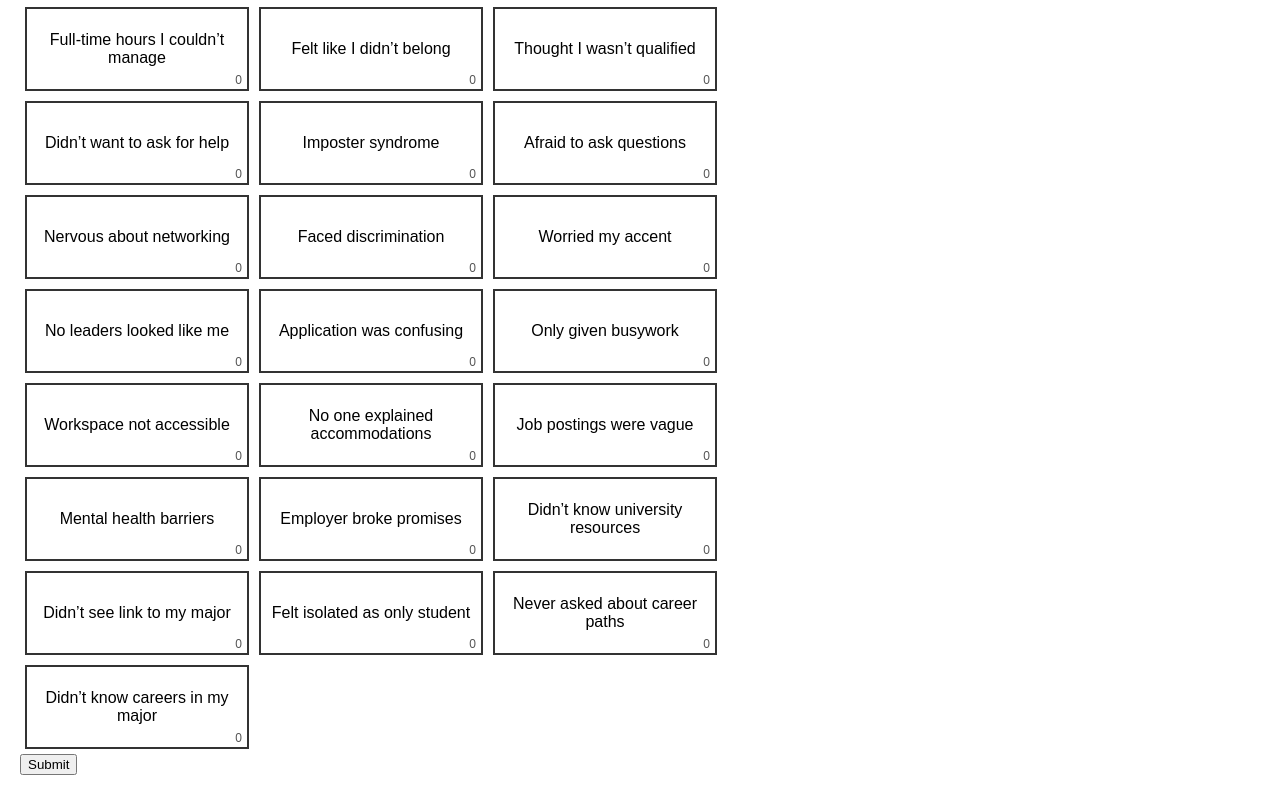
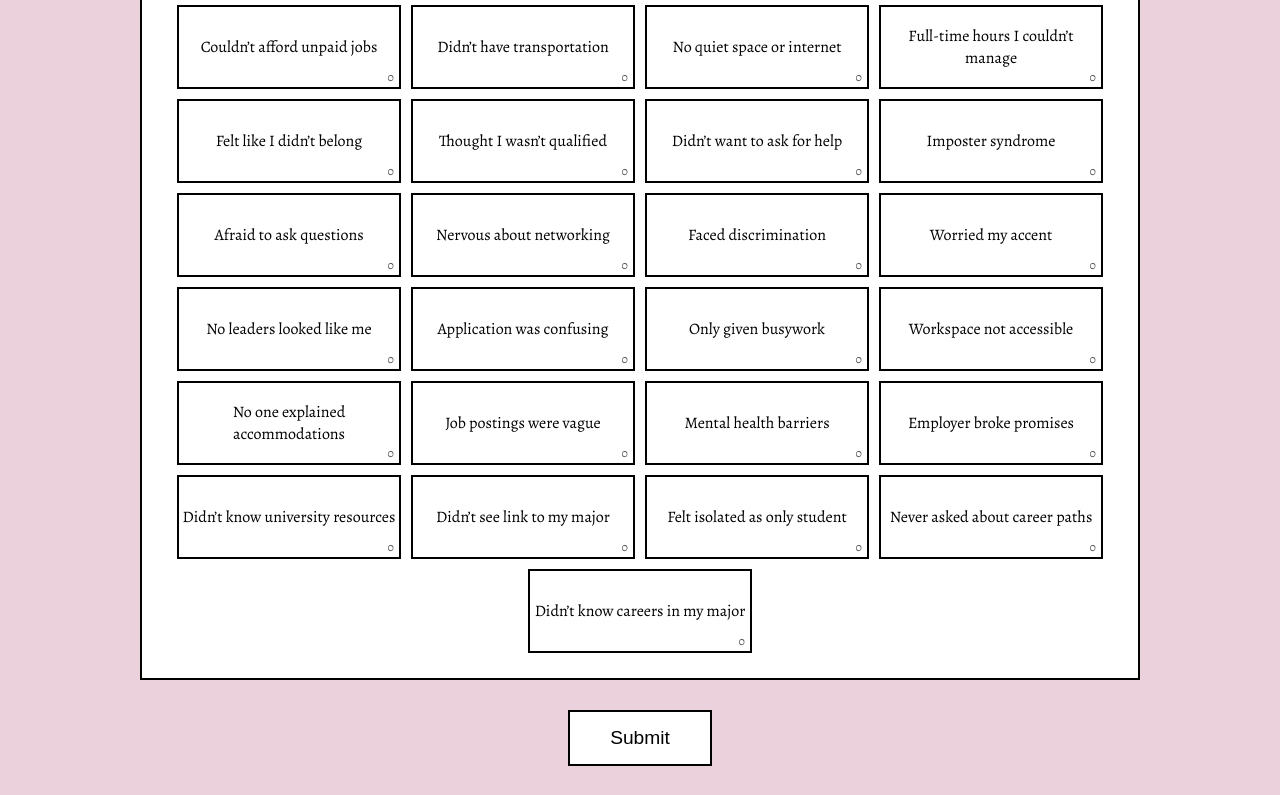
Before and after one commit to lyricalninja42/OnlineBarrierBingo, a plain HTML site: page index.html in a window 1280 px wide. Shown: the part 150-945 px from the top of the page. Drawn offline with nearby package versions, Linux system fonts and the light colour scheme; no server answers.

Commit message:
Update index.html

```diff
--- a/index.html
+++ b/index.html
@@ -3,23 +3,76 @@
 <head>
 <meta charset="UTF-8" />
 <title>Barrier Bingo</title>
+<link href="https://fonts.googleapis.com/css2?family=Alegreya&display=swap" rel="stylesheet">
 <style>
-  body { font-family: Arial, sans-serif; margin: 20px; }
-  h2 { margin-bottom: 10px; }
-  .grid { display: flex; flex-wrap: wrap; width: 850px; }
+  body {
+    font-family: 'Alegreya', serif;
+    background-color: #ead1dcff;
+    color: black;
+    display: flex;
+    flex-direction: column;
+    align-items: center;
+    justify-content: flex-start;
+    min-height: 100vh;
+    margin: 0;
+    padding: 20px;
+  }
+  h2 {
+    margin-bottom: 20px;
+    font-size: 2.5em;
+  }
+  .grid {
+    background: white;
+    border: 2px solid black;
+    padding: 20px;
+    display: flex;
+    flex-wrap: wrap;
+    justify-content: center;
+    max-width: 1000px;
+    min-height: 300px;
+    box-sizing: border-box;
+  }
   .cell {
-    width: 220px; height: 80px; margin: 5px;
-    border: 2px solid #333; display: flex;
-    align-items: center; justify-content: center;
-    text-align: center; cursor: pointer;
+    background: white;
+    width: 220px;
+    height: 80px;
+    margin: 5px;
+    border: 2px solid black;
+    display: flex;
+    align-items: center;
+    justify-content: center;
+    text-align: center;
+    cursor: pointer;
     position: relative;
     transition: background 0.3s;
   }
   .cell .count {
-    position: absolute; bottom: 2px; right: 5px;
-    font-size: 12px; color: #555;
+    position: absolute;
+    bottom: 2px;
+    right: 5px;
+    font-size: 12px;
+    color: #555;
   }
-  .selected { background: #90ee90; }
+  .selected {
+    background: #90ee90;
+  }
+  button {
+    margin-top: 30px;
+    padding: 15px 40px;
+    font-size: 1.2em;
+    background: white;
+    border: 2px solid black;
+    cursor: pointer;
+    transition: background 0.3s;
+  }
+  button:hover {
+    background: #f0f0f0;
+  }
+  #thankyou {
+    display: none;
+    font-size: 2.5em;
+    text-align: center;
+  }
 </style>
 <script src="https://www.gstatic.com/firebasejs/9.22.0/firebase-app-compat.js"></script>
 <script src="https://www.gstatic.com/firebasejs/9.22.0/firebase-firestore-compat.js"></script>
@@ -29,6 +82,8 @@
 <h2>Barrier Bingo</h2>
 <div class="grid" id="grid"></div>
 <button onclick="submitSelections()">Submit</button>
+
+<div id="thankyou">Thanks for submitting!</div>
 
 <script>
   const firebaseConfig = {
@@ -40,8 +95,6 @@
     appId: "1:741462116406:web:261185827d04d329b97097",
     measurementId: "G-170LNLSJ9S"
   };
-
-  // Initialize Firebase
   firebase.initializeApp(firebaseConfig);
   const db = firebase.firestore();
 
@@ -76,7 +129,6 @@
   const grid = document.getElementById('grid');
   const selected = new Set();
 
-  // Create clickable cells
   barriers.forEach(barrier => {
     const div = document.createElement('div');
     div.className = 'cell';
@@ -92,7 +144,6 @@
     };
     grid.appendChild(div);
 
-    // Live listener for counts
     const ref = db.collection('barrierVotes').doc(barrier);
     ref.onSnapshot(doc => {
       const data = doc.data();
@@ -108,11 +159,12 @@
       batch.set(ref, { count: firebase.firestore.FieldValue.increment(1) }, { merge: true });
     });
     await batch.commit();
-    alert("Thanks for submitting!");
 
-    // Reset selections
-    selected.clear();
-    document.querySelectorAll('.cell').forEach(div => div.classList.remove('selected'));
+    // Hide the grid & button, show thanks
+    document.querySelector('h2').style.display = 'none';
+    grid.style.display = 'none';
+    document.querySelector('button').style.display = 'none';
+    document.getElementById('thankyou').style.display = 'block';
   }
 </script>
 
```
